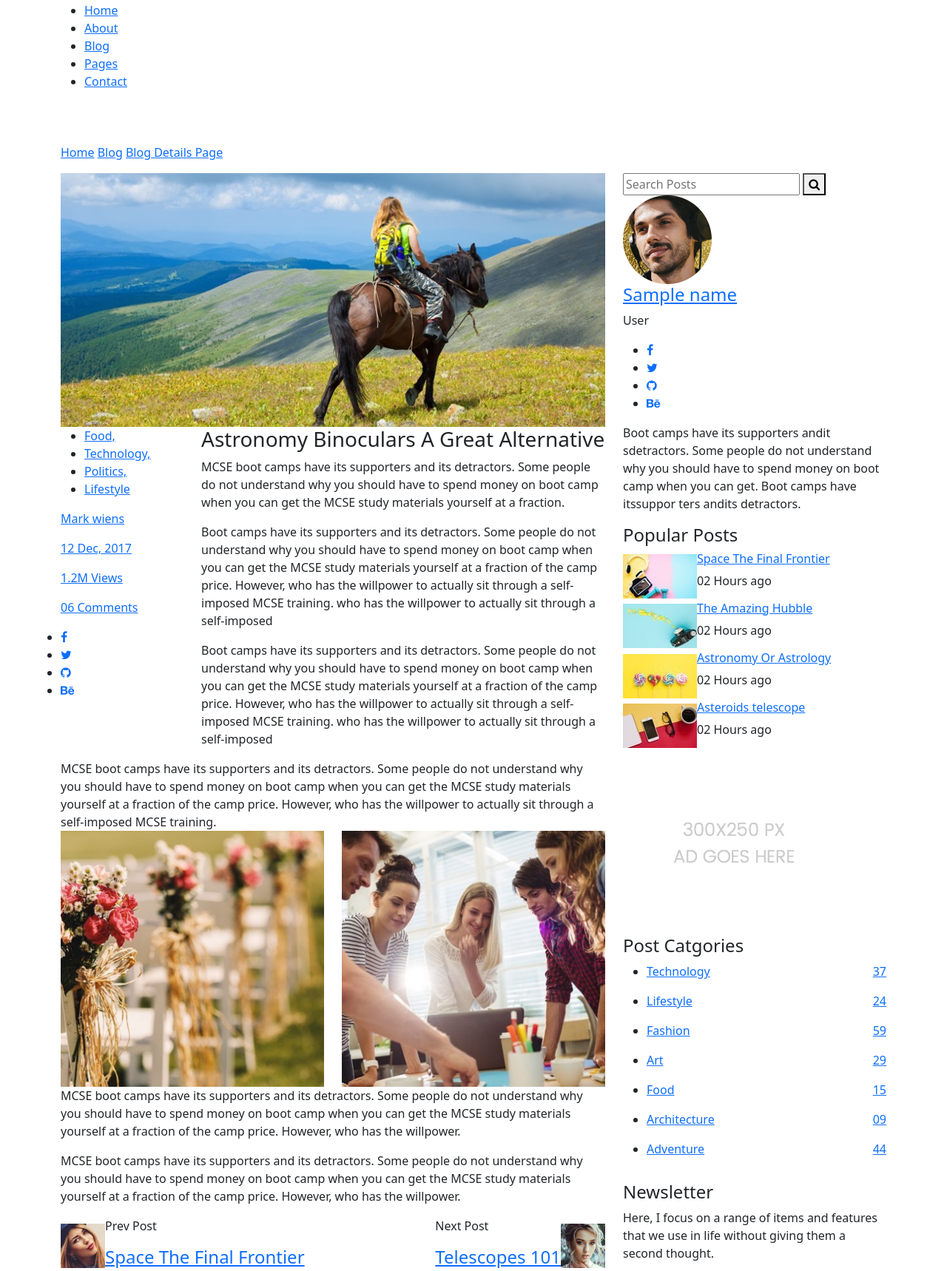
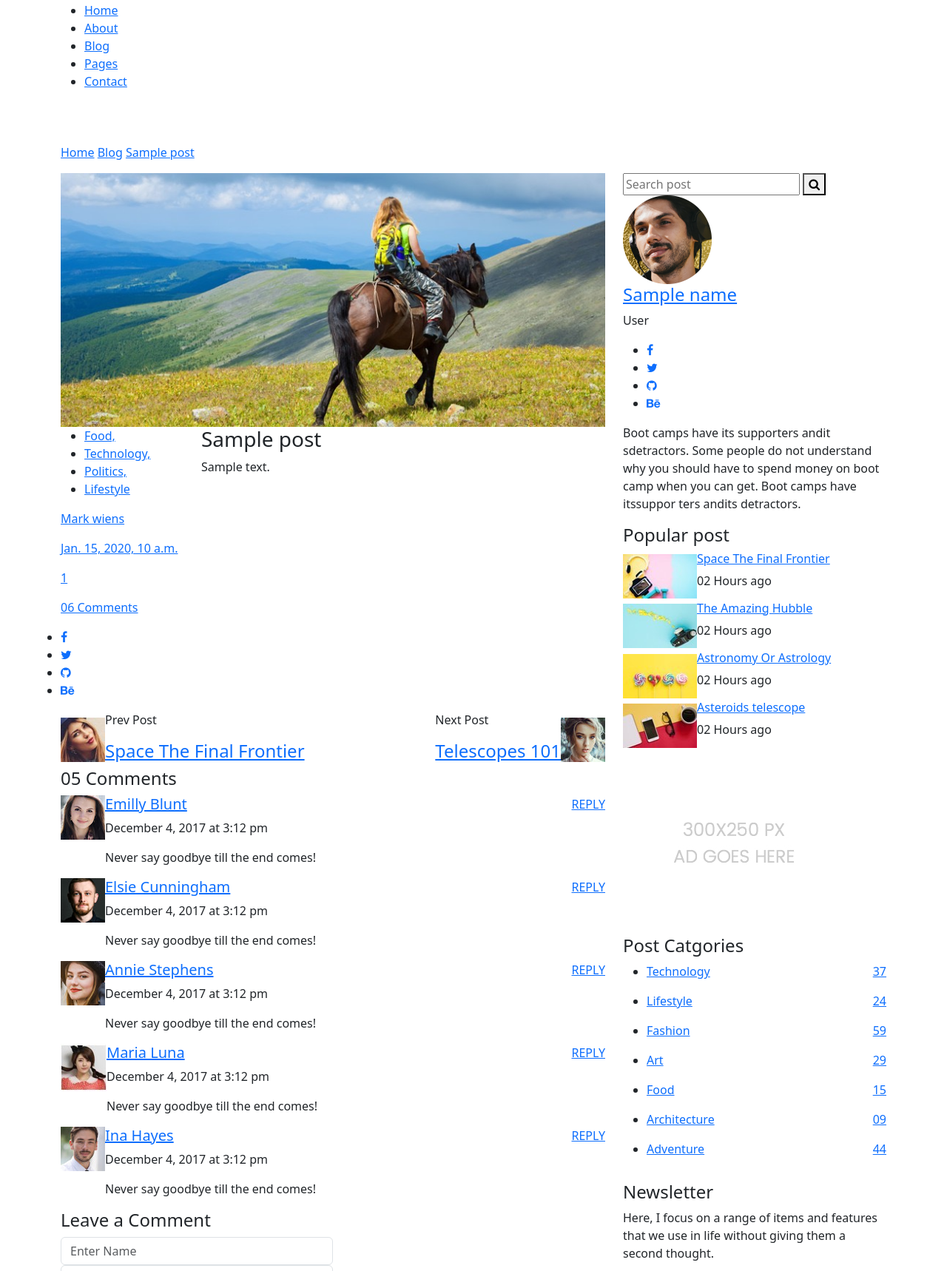
Before and after one commit to Amiraliarzande/django, a Django app: template templates/blog/blog-single.html in a window 1280 px wide. Shown: the part 252-1970 px from the top of the page at 74% size. Run offline with Django 3.2, Linux system fonts and the light colour scheme; tables that the repository leaves empty hold one stand-in row (values such as "Sample post"); the template is opened without the code that fills it: values that come from a table or form of the project are taken from there, most other values are stand-ins (such as "Sample title", 1, 10 or a date in 2020); some libraries are stand-ins or nearby versions.

Commit message:
Making blog home page and blog single dynamic
Making blog home page and blog single dynamic

```diff
--- a/templates/base.html
+++ b/templates/base.html
@@ -62,12 +62,8 @@
                     <ul class="nav-menu">
                         <li><a href=" {% url 'website:home' %} ">Home</a></li>
                         <li><a href=" {% url 'website:about' %} ">About</a></li>
-                        <li class="menu-has-children"><a href>Blog</a>
-                            <ul>
-                                <li><a href="{% url 'blog:blog_home' %}">Blog Home</a></li>
-                                <li><a href="{% url 'blog:blog_single' %}">Blog Single</a></li>
-                            </ul>
-                        </li>
+                        <li><a href="{% url 'blog:blog_home' %}">Blog</a></li>
+
                         <li class="menu-has-children"><a href>Pages</a>
                             <ul>
                                 <li class="menu-has-children"><a href>Level 2 </a>
--- a/templates/blog/blog-home.html
+++ b/templates/blog/blog-home.html
@@ -113,9 +113,9 @@
                   <div class="feature-img">
                     <img class="img-fluid" src="{% static 'img/blog/feature-img1.jpg' %}" alt />
                   </div>
-                  <a class="posts-title" href="blog-single.html"><h3>{{ post.title }}</h3></a>
+                  <a class="posts-title" href="{% url 'blog:blog_single' pid=post.id %}"><h3>{{ post.title }}</h3></a>
                   <p class="excert">{{ post.content }}</p>
-                  <a href="blog-single.html" class="primary-btn">View More</a>
+                  <a href="{% url 'blog:blog_single' pid=post.id %}" class="primary-btn">View More</a>
                 </div>
               </div>
 
--- a/templates/blog/blog-single.html
+++ b/templates/blog/blog-single.html
@@ -7,9 +7,9 @@
       <div class="container">
         <div class="row d-flex align-items-center justify-content-center">
           <div class="about-content col-lg-12">
-            <h1 class="text-white">Blog Details Page</h1>
+            <h1 class="text-white">{{post.title}}</h1>
             <p class="text-white link-nav">
-              <a href="index.html">Home</a> <span class="lnr lnr-arrow-right"></span><a href="blog-home.html">Blog</a> <span class="lnr lnr-arrow-right"></span> <a href="blog-single.html">Blog Details Page</a>
+              <a href="{% url "website:home" %}">Home</a> <span class="lnr lnr-arrow-right"></span><a href="{% url "blog:blog_home" %}">Blog</a> <span class="lnr lnr-arrow-right"></span> <a href="{% url "blog:blog_single" pid=post.id %}">{{post.title}}</a>
             </p>
           </div>
         </div>
@@ -19,7 +19,7 @@
     <section class="post-content-area single-post-area">
       <div class="container">
         <div class="row">
-          <div class="col-lg-8 posts-list">
+          <div class="col-lg-8 post-list">
             <div class="single-post row">
               <div class="col-lg-12">
                 <div class="feature-img">
@@ -46,10 +46,10 @@
                     <a href="#">Mark wiens</a> <span class="lnr lnr-user"></span>
                   </p>
                   <p class="date col-lg-12 col-md-12 col-6">
-                    <a href="#">12 Dec, 2017</a> <span class="lnr lnr-calendar-full"></span>
+                    <a href="#">{{ post.published_date }}</a> <span class="lnr lnr-calendar-full"></span>
                   </p>
                   <p class="view col-lg-12 col-md-12 col-6">
-                    <a href="#">1.2M Views</a> <span class="lnr lnr-eye"></span>
+                    <a href="#">{{ post.counted_viwe }}</a> <span class="lnr lnr-eye"></span>
                   </p>
                   <p class="comments col-lg-12 col-md-12 col-6">
                     <a href="#">06 Comments</a> <span class="lnr lnr-bubble"></span>
@@ -71,25 +71,11 @@
                 </div>
               </div>
               <div class="col-lg-9 col-md-9">
-                <h3 class="mt-20 mb-20">Astronomy Binoculars A Great Alternative</h3>
-                <p class="excert">MCSE boot camps have its supporters and its detractors. Some people do not understand why you should have to spend money on boot camp when you can get the MCSE study materials yourself at a fraction.</p>
-                <p>Boot camps have its supporters and its detractors. Some people do not understand why you should have to spend money on boot camp when you can get the MCSE study materials yourself at a fraction of the camp price. However, who has the willpower to actually sit through a self-imposed MCSE training. who has the willpower to actually sit through a self-imposed</p>
-                <p>Boot camps have its supporters and its detractors. Some people do not understand why you should have to spend money on boot camp when you can get the MCSE study materials yourself at a fraction of the camp price. However, who has the willpower to actually sit through a self-imposed MCSE training. who has the willpower to actually sit through a self-imposed</p>
+                <h3 class="mt-20 mb-20">{{post.title}}</h3>
+                <p class="excert">{{post.content}}</p>
+
               </div>
               <div class="col-lg-12">
-                <div class="quotes">MCSE boot camps have its supporters and its detractors. Some people do not understand why you should have to spend money on boot camp when you can get the MCSE study materials yourself at a fraction of the camp price. However, who has the willpower to actually sit through a self-imposed MCSE training.</div>
-                <div class="row mt-30 mb-30">
-                  <div class="col-6">
-                    <img class="img-fluid" src="{% static 'img/blog/post-img1.jpg' %}" alt />
-                  </div>
-                  <div class="col-6">
-                    <img class="img-fluid" src="{% static 'img/blog/post-img2.jpg' %}" alt />
-                  </div>
-                  <div class="col-lg-12 mt-30">
-                    <p>MCSE boot camps have its supporters and its detractors. Some people do not understand why you should have to spend money on boot camp when you can get the MCSE study materials yourself at a fraction of the camp price. However, who has the willpower.</p>
-                    <p>MCSE boot camps have its supporters and its detractors. Some people do not understand why you should have to spend money on boot camp when you can get the MCSE study materials yourself at a fraction of the camp price. However, who has the willpower.</p>
-                  </div>
-                </div>
               </div>
             </div>
             <div class="navigation-area">
@@ -233,7 +219,7 @@
             <div class="widget-wrap">
               <div class="single-sidebar-widget search-widget">
                 <form class="search-form" action="#">
-                  <input placeholder="Search Posts" name="search" type="text" onfocus="this.placeholder = ''" onblur="this.placeholder = 'Search Posts'" />
+                  <input placeholder="Search post" name="search" type="text" onfocus="this.placeholder = ''" onblur="this.placeholder = 'Search post'" />
                   <button type="submit"><i class="fa fa-search"></i></button>
                 </form>
               </div>
@@ -258,7 +244,7 @@
                 <p>Boot camps have its supporters andit sdetractors. Some people do not understand why you should have to spend money on boot camp when you can get. Boot camps have itssuppor ters andits detractors.</p>
               </div>
               <div class="single-sidebar-widget popular-post-widget">
-                <h4 class="popular-title">Popular Posts</h4>
+                <h4 class="popular-title">Popular post</h4>
                 <div class="popular-post-list">
                   <div class="single-post-list d-flex flex-row align-items-center">
                     <div class="thumb">
```
